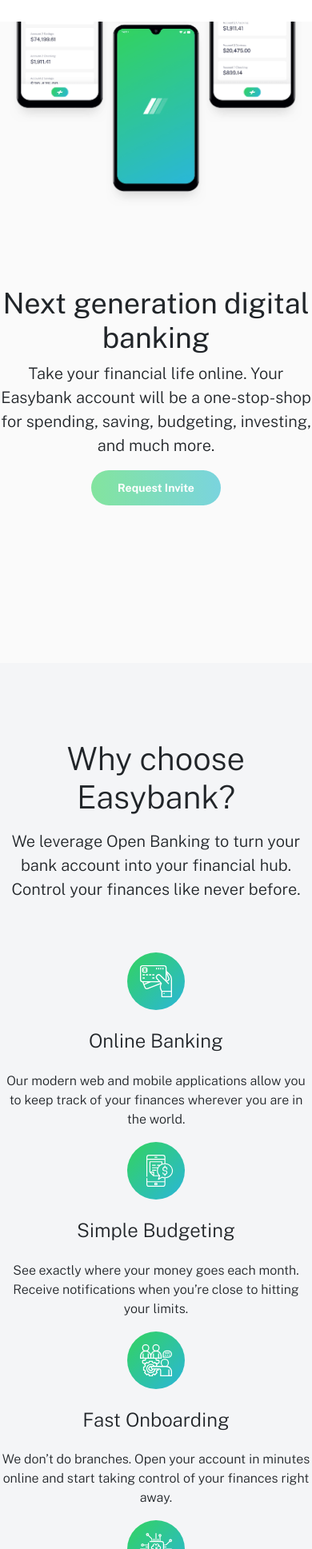
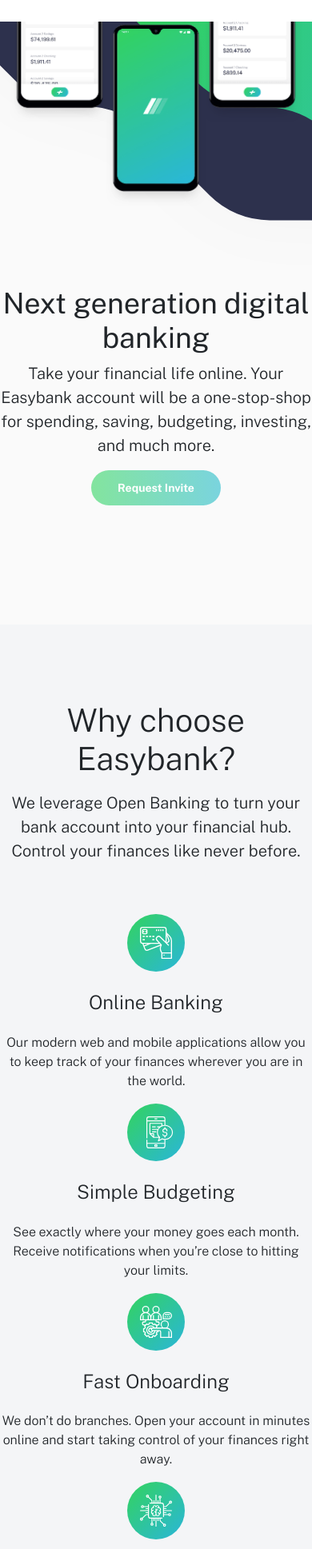
Before and after one commit to wonder-filka/Easybank-landing-page, a website: page index.html in a window 390 px wide. Shown: the part 63-2000 px from the top of the page at 80% size. Drawn offline with nearby package versions, Linux system fonts and the light colour scheme.

Commit message:
background header

```diff
--- a/index.html
+++ b/index.html
@@ -66,8 +66,8 @@
 
    </header>
    <main>
-      <div class="why my-5 py-5">
-         <div class="why_wrap container">
+      <div class="why b-5 pb-5">
+         <div class="why_wrap container py-5">
             <h3 class="pt-5">Why choose Easybank?</h3>
             <p class="pt-2">We leverage Open Banking to turn your bank account into your financial hub. Control
                your finances like never before.</p>
--- a/src/style.css
+++ b/src/style.css
@@ -42,6 +42,9 @@
     width: 100%;
     height: auto !important;
     margin-top: -30% !important;
+    background-image: url("/images/bg-intro-mobile.svg");
+    background-repeat: no-repeat;
+    background-size: cover;
   }
 
   #mockup {
@@ -131,9 +134,10 @@
 
 .first {
   z-index: 1;
-}
-
-.first_block {
+  background-image: url("/images/bg-intro-desktop.svg");
+  background-repeat: no-repeat;
+  background-position-x: 100vh;
+  height: auto;
 }
 
 .left_part {
@@ -143,14 +147,15 @@
 .right_part {
   position: relative;
   overflow: hidden;
-  height: 120vh;
+  height: 110vh;
 }
 
 #mockup {
   position: absolute;
   top: -100px;
-  left: 10%;
-  height: 120vh;
+  left: 20%;
+  height: 110vh;
+  margin: 0;
 }
 
 .why {
```
Also changed, not shown: README.md, Screenshot.png.
